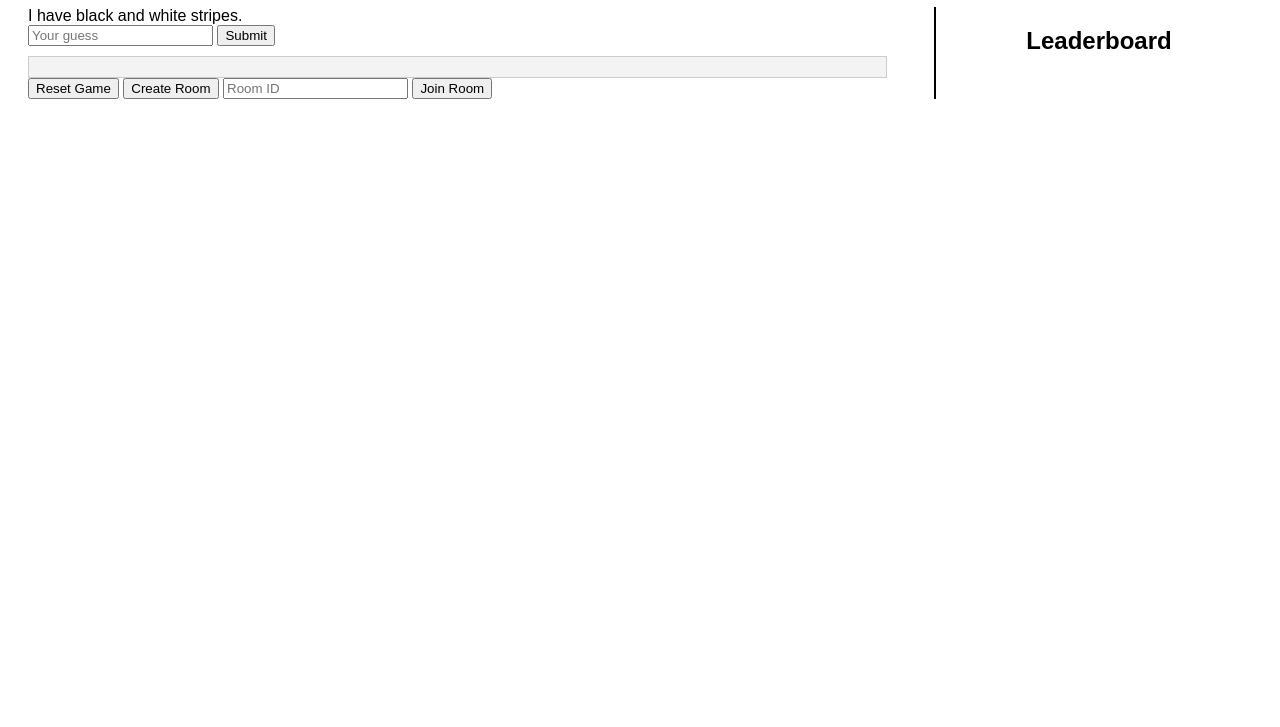
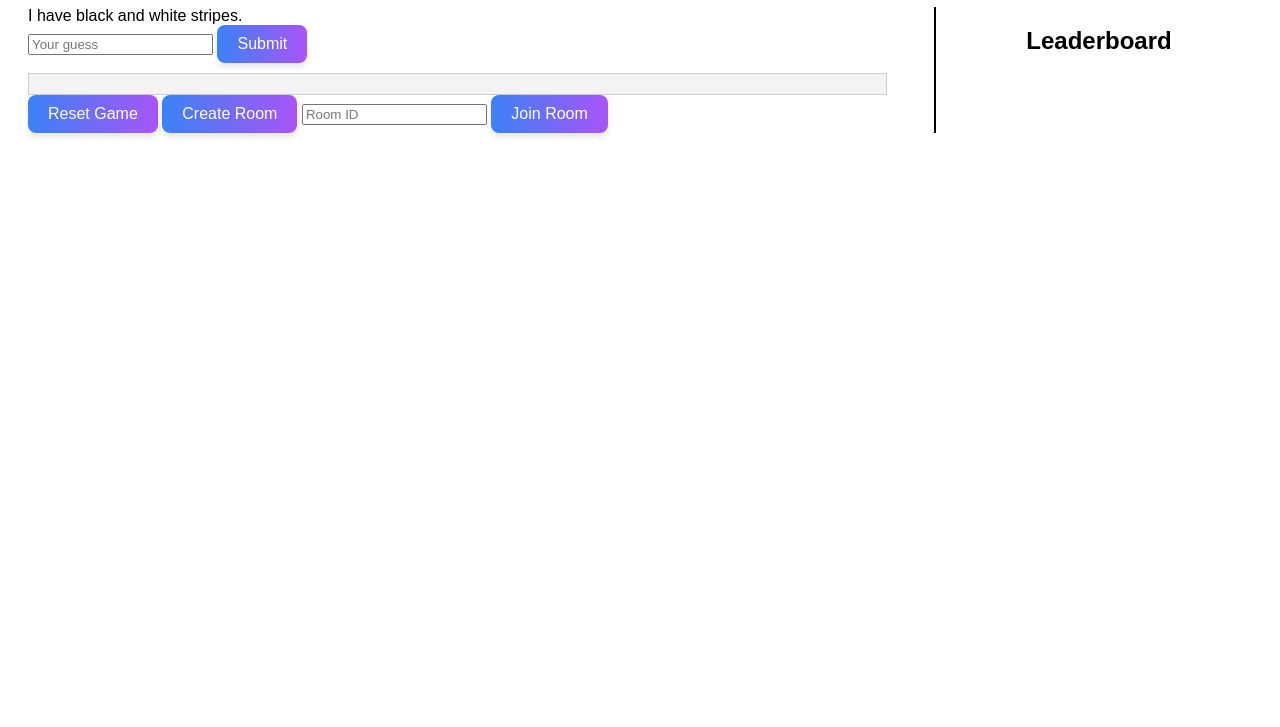
Before and after one commit to AcesceBeam/animal-mystery, a website: page public/index.html in a window 1280 px wide. Shown: the part 73-800 px from the top of the page. Drawn offline with nearby package versions, Linux system fonts and the light colour scheme; no server answers.

Commit message:
Update index.html

```diff
--- a/public/index.html
+++ b/public/index.html
@@ -48,6 +48,24 @@
             height: 20px;
             background-color: green;
         }
+        .styled-button {
+            background: linear-gradient(90deg, #3b82f6, #a855f7);
+            border: none;
+            border-radius: 8px;
+            color: white;
+            padding: 10px 20px;
+            text-align: center;
+            text-decoration: none;
+            display: inline-block;
+            font-size: 16px;
+            cursor: pointer;
+            box-shadow: 0 4px 6px rgba(0, 0, 0, 0.1);
+            transition: all 0.2s ease-in-out;
+        }
+
+        .styled-button:hover {
+            box-shadow: 0 8px 12px rgba(0, 0, 0, 0.2);
+        }
     </style>
 </head>
 <body>
@@ -57,7 +75,7 @@
             <div id="clue">I have black and white stripes.</div>
             <div class="guess-input">
                 <input type="text" id="guess" placeholder="Your guess">
-                <button onclick="checkGuess()">Submit</button>
+                <button class="styled-button" onclick="checkGuess()">Submit</button>
             </div>
             <div id="message" class="message"></div>
             <div id="correct-answers"></div>
@@ -65,10 +83,10 @@
                 <div id="progress" class="progress"></div>
             </div>
             <div>
-                <button onclick="resetGame()">Reset Game</button>
-                <button onclick="createRoom()">Create Room</button>
+                <button class="styled-button" onclick="resetGame()">Reset Game</button>
+                <button class="styled-button" onclick="createRoom()">Create Room</button>
                 <input type="text" id="room-id" placeholder="Room ID">
-                <button onclick="joinRoom()">Join Room</button>
+                <button class="styled-button" onclick="joinRoom()">Join Room</button>
             </div>
         </div>
         <div class="leaderboard">
@@ -112,7 +130,7 @@
             { clue: "I am a mammal known for my mask-like face and bushy tail and look like a robber.", answer: "raccoon" },
             { clue: "I am a domesticated animal known for giving milk.", answer: "cow" },
             { clue: "I am a small rodent known for my cheek pouches.", answer: "hamster" },
-{ clue: "I am a large bird known for my long legs and neck.", answer: "ostrich" }
+            { clue: "I am a large bird known for my long legs and neck.", answer: "ostrich" },
             { clue: "I am known for my howling at the moon.", answer: "wolf" },
             { clue: "I am a large cat known for my beautiful orange and black stripes.", answer: "tiger" },
             { clue: "I am a slow-moving marine animal with a shell and can live both in water and on land.", answer: "turtle" },
@@ -123,9 +141,6 @@
             { clue: "I am a small insect known for my ability to jump long distances and make chirping sounds.", answer: "cricket" },
             { clue: "I am a large fish known for my ability to leap out of water.", answer: "salmon" },
             { clue: "I am a small animal known for my love of cheese and being a common household pest.", answer: "mouse" }
-
-
-            // Add more clues here
         ];
 
         let currentClueIndex = 0;
```
Lines whose indentation alone changed are shown as unchanged.
